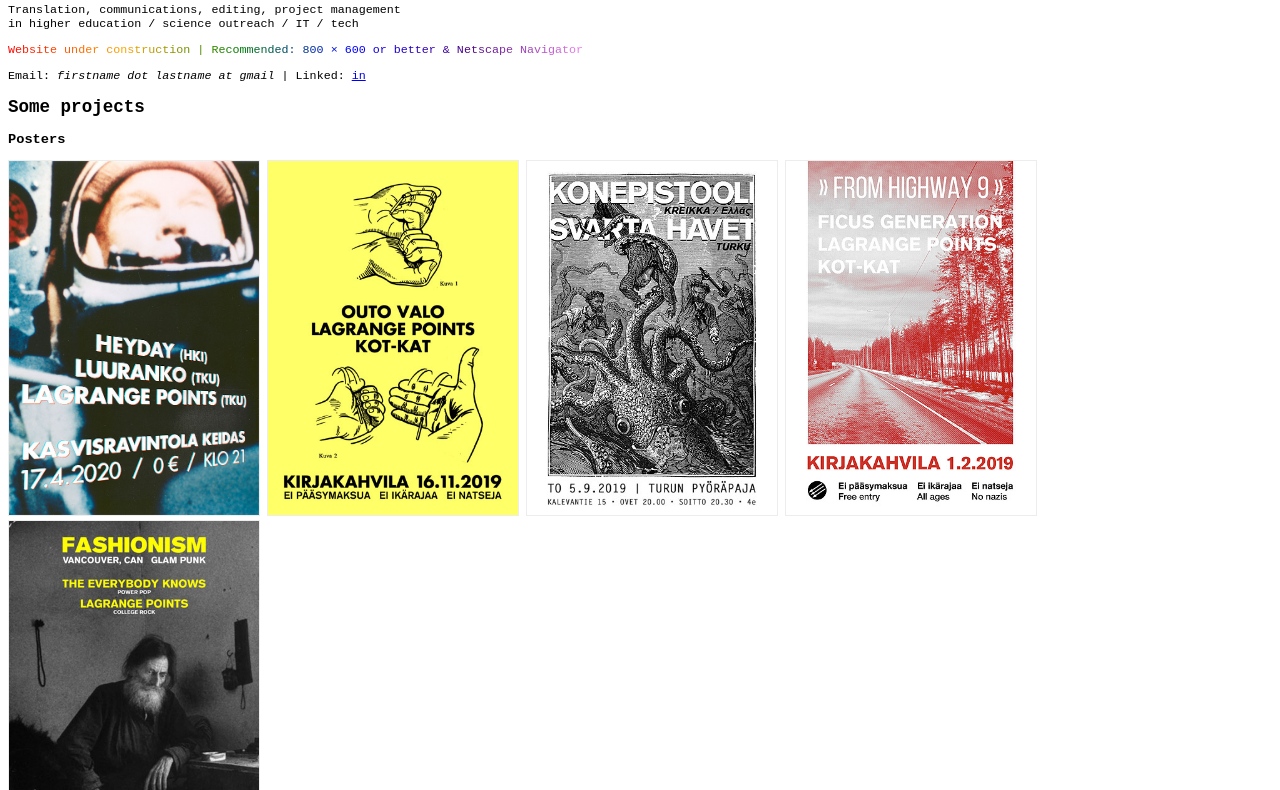
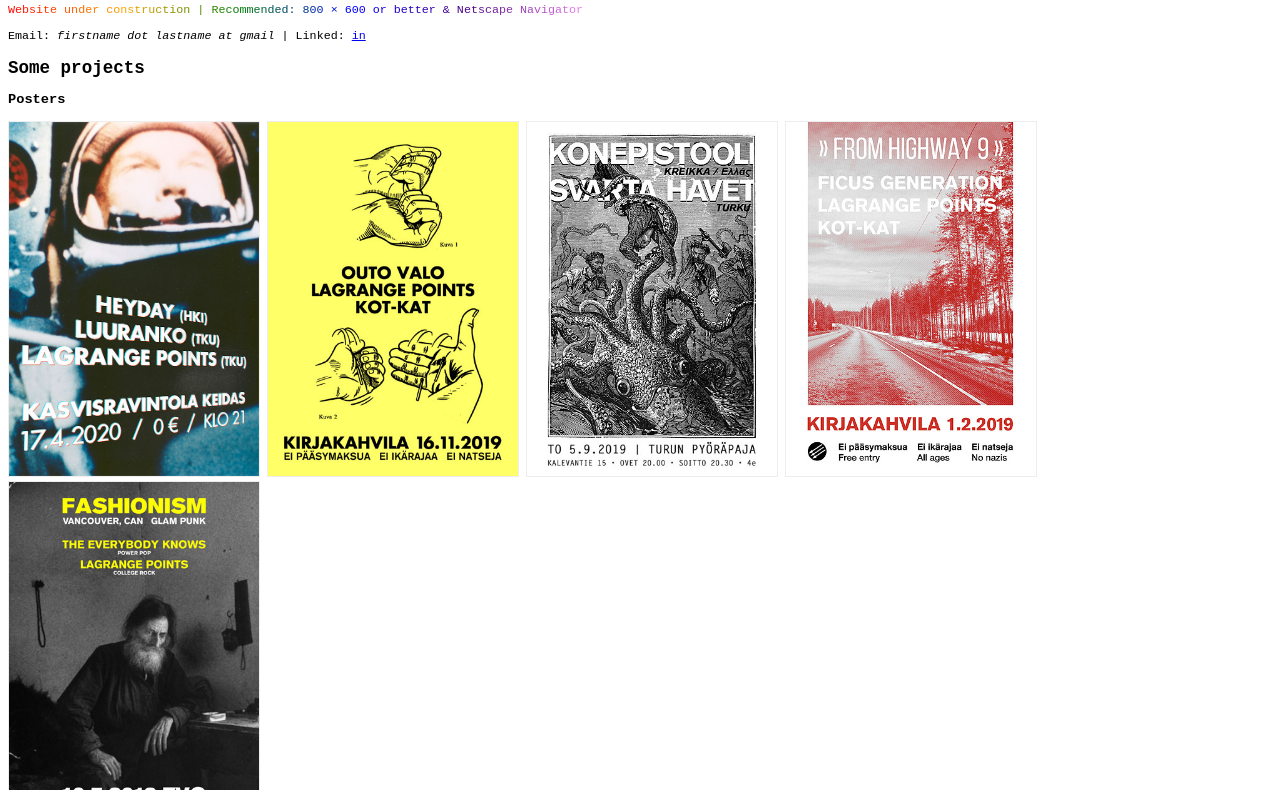
Before and after one commit to mikkosuhonen/mikkosuhonen.github.io, a plain HTML site: page index.html in a window 1280 px wide. Shown: the part 60-850 px from the top of the page. Drawn offline with Linux system fonts and the light colour scheme.

Commit message:
Update index.html

```diff
--- a/index.html
+++ b/index.html
@@ -33,10 +33,7 @@ WELCOME TO MY WEB ZONE
 
 <body>
 <h1>MIKKO SUHONEN</h1>
-<p>
-Translation, communications, editing, project management<br />
-in higher education / science outreach / IT / tech
-</p>
+
 <p>
 <span class="cool">Website under construction | Recommended: 800 &#215; 600 or better & Netscape Navigator </span>
 </p>
```
